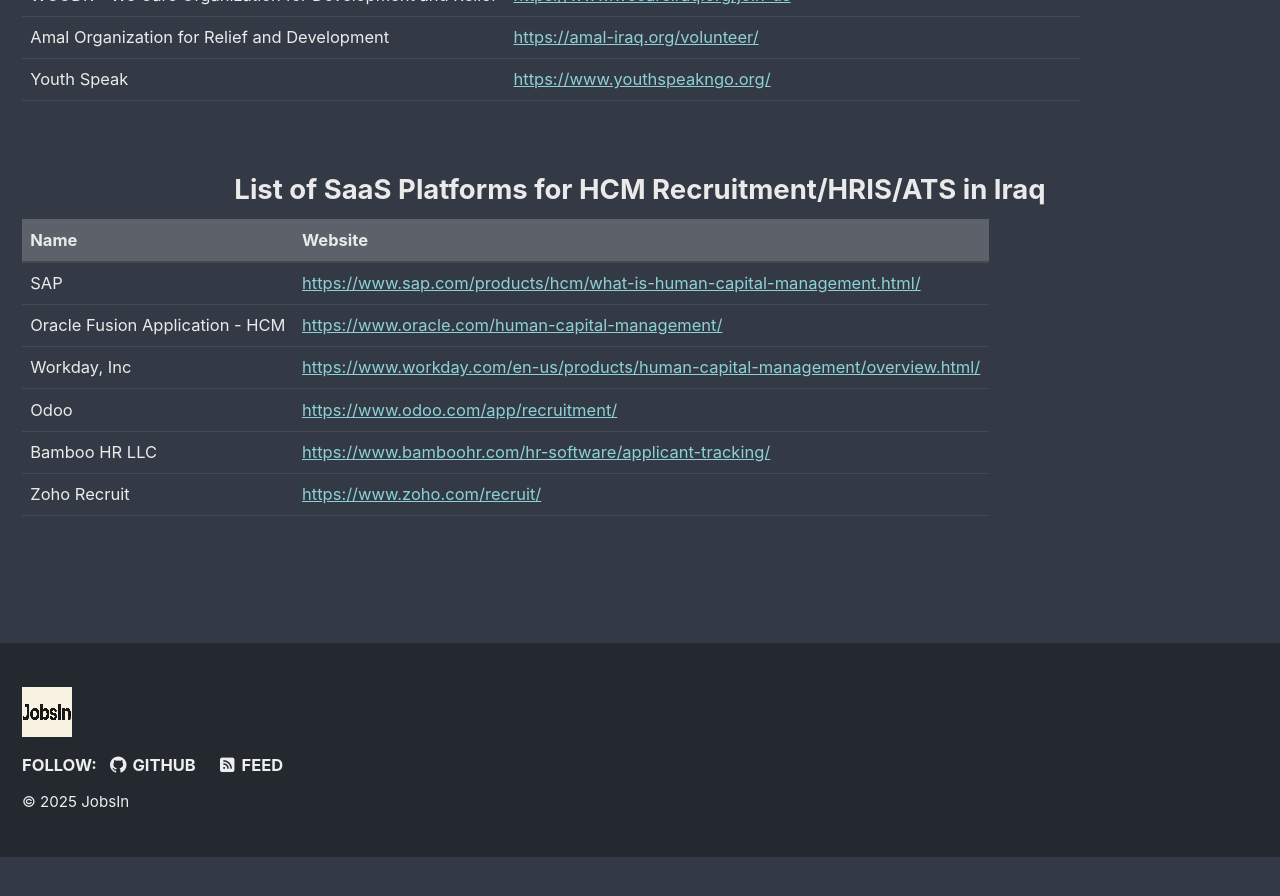
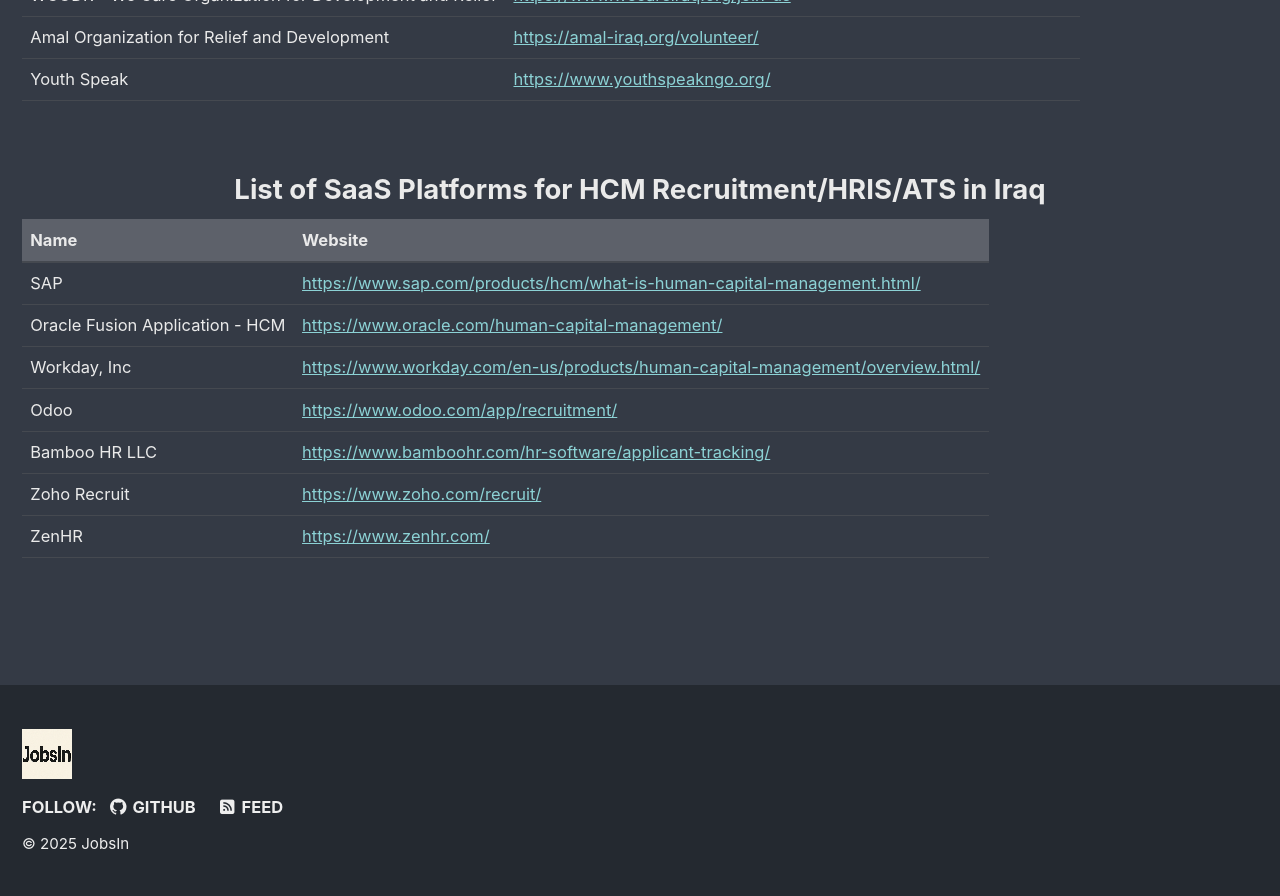
Before and after one commit to JobsInIraq/jobsiniraq.github.io, a Jekyll site: the page built from index.html, in a window 1280 px wide and 900 px high, scrolled down 7014 px. Shown: the top 896 px of the window. Built offline with Jekyll 4.4.1, drawn with Linux system fonts in a browser that asks for light colours; cached includes are drawn as plain includes; the list of posts is cut into pages by our own code; before the commit the page ends 7871 px from its top, so only the background shows below that; some of the changed lines change nothing that is shown.

Commit message:
Added ZenHR

```diff
--- a/_data/db/iqEntity.json
+++ b/_data/db/iqEntity.json
@@ -363,6 +363,15 @@
       "applyLink": "",
       "socialMedia": {},
       "services": "HCM"
+    },
+    {
+      "name": "ZenHR",
+      "category": [],
+      "jobType": [],
+      "website": "https://www.zenhr.com/",
+      "applyLink": "",
+      "socialMedia": {},
+      "services": "HCM"
     }
   ]
 }
```
